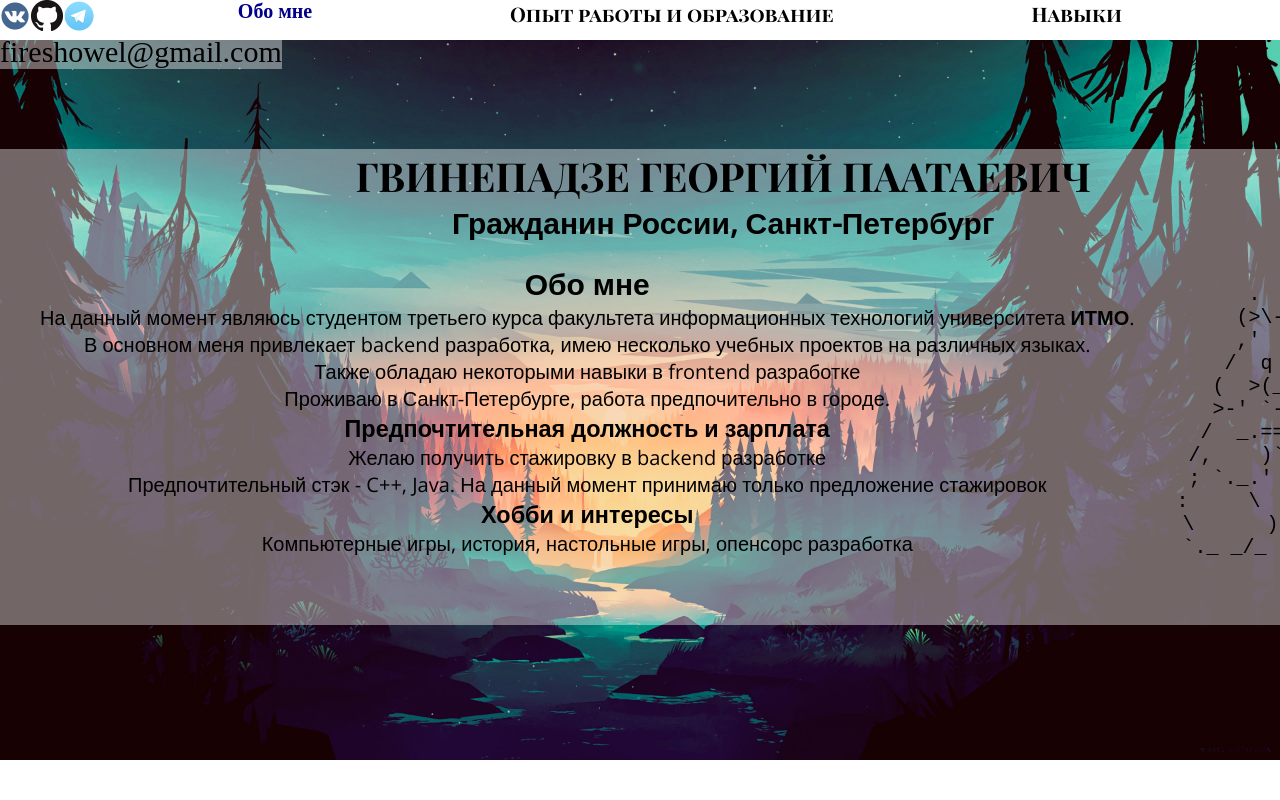
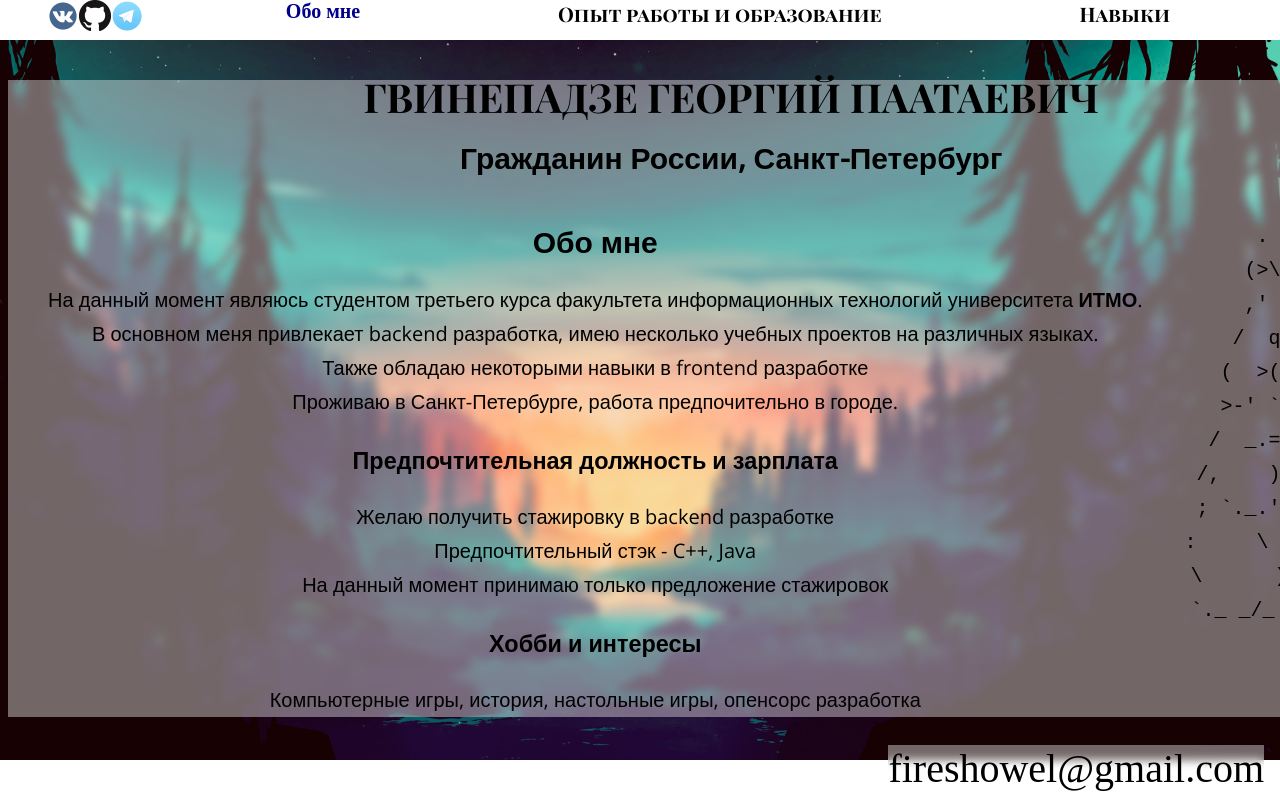
Before and after one commit to Destrolaric/PortfolioProject, a website: page aboutme.html in a window 1280 px wide. Shown: the top 800 px of the page. Drawn offline with nearby package versions, Linux system fonts and the light colour scheme; a web font is replaced by a local one.

Commit message:
Revert "fixed bags"
This reverts commit 527111f6b4d46370c6cd730a8f7585724203d762.

```diff
--- a/aboutme.html
+++ b/aboutme.html
@@ -36,9 +36,6 @@
         </li>
 
     </ul>
-    <div class="email">
-        <span style="color: black; ">fireshowel@gmail.com</span>
-    </div>
 </header>
 <div class="text-container">
     <div class="text-content">
@@ -60,9 +57,16 @@
                 <h3>Предпочтительная должность и зарплата</h3>
                 <p>
                     Желаю получить стажировку в backend разработке<br>
-                    Предпочтительный стэк - C++, Java.
-                    На данный момент принимаю только предложение стажировок
-                </p>
+                    Предпочтительный стэк - C++, Java <br>
+                    На данный момент принимаю только предложение стажировок <br></p>
+                <!--                <h2>-->
+                <!--                    Достижения-->
+                <!--                </h2>-->
+                <!--                <p>-->
+                <!--                    -Имею хорошо настроенный домашний Linux, знаю принципы работы <br>-->
+                <!--                    -Работал с различными сетевыми задачами<br>-->
+                <!--                    -Работал с QT<br>-->
+                <!--                    <br>-->
                 <h3>Хобби и интересы</h3>
                 <p>Компьютерные игры, история, настольные игры, опенсорс разработка</p>
             </li>
@@ -114,6 +118,8 @@
 
     </div>
 </div>
-
+<div class="email">
+    <span style="color: black; ">fireshowel@gmail.com</span>
+</div>
 </body>
 </html>
--- a/public/style.css
+++ b/public/style.css
@@ -13,22 +13,24 @@ body {
     background-size: 100% auto;
     background-attachment: fixed;
     background-position: center;
-    margin: 0 0;
 
 }
 .text-content{
     font-family: 'Open Sans', sans-serif;
     box-sizing: border-box;
-    #backdrop-filter: blur(5px);
+    backdrop-filter: blur(5px);
     background-color: rgba(255, 255, 255, 0.4);
     width: min-content;
-    margin: 0 auto;
+    margin: auto auto;
     position: center;
-    height: min-content;
+    height: auto;
     font-weight: normal;
     font-size: 20px;
+    line-height: 34px;
     text-align: center;
-    top: 35px;
+
+    /* Inside Auto Layout */
+
     flex: none;
     align-self: flex-start;
 }
@@ -54,34 +56,25 @@ body {
     align-items: stretch;
 }
 .email{
+    backdrop-filter: blur(5px);
     background-color: rgba(255, 255, 255, 0.4);
     width: min-content;
-    font-size: 30px;
-    position:static;
-    margin: 35px 0;
-
-}
-h3{
-    margin: 0 0;
-}
-h2{
-    margin: 0 0;
-}
-h1{
-    margin: 0 0;
+    font-size: 40px;
+    position:absolute;
+    bottom: 8px;
+    right: 16px;
 }
 .panel{
-    z-index: 1;
     display: flex;
     color: black;
     flex-direction: row;
     justify-content: space-between;
-    margin: 0 0;
+    margin: 0;
+    backdrop-filter: blur(15px);
     background-color: rgba(255, 255, 255, 0.4);
     height: 35px;
     width: 100%;
     position: fixed;
-    padding: 0;
     top: 0;
     list-style: none;
 }
@@ -91,6 +84,7 @@ p {
     width: auto;
 
     font-size: 20px;
+    line-height: 34px;
     text-align: center;
 
     color: #000000;
```
Also changed, not shown: experience.html (+3 -3 lines), skills.html (+3 -4 lines), 1 other file.
